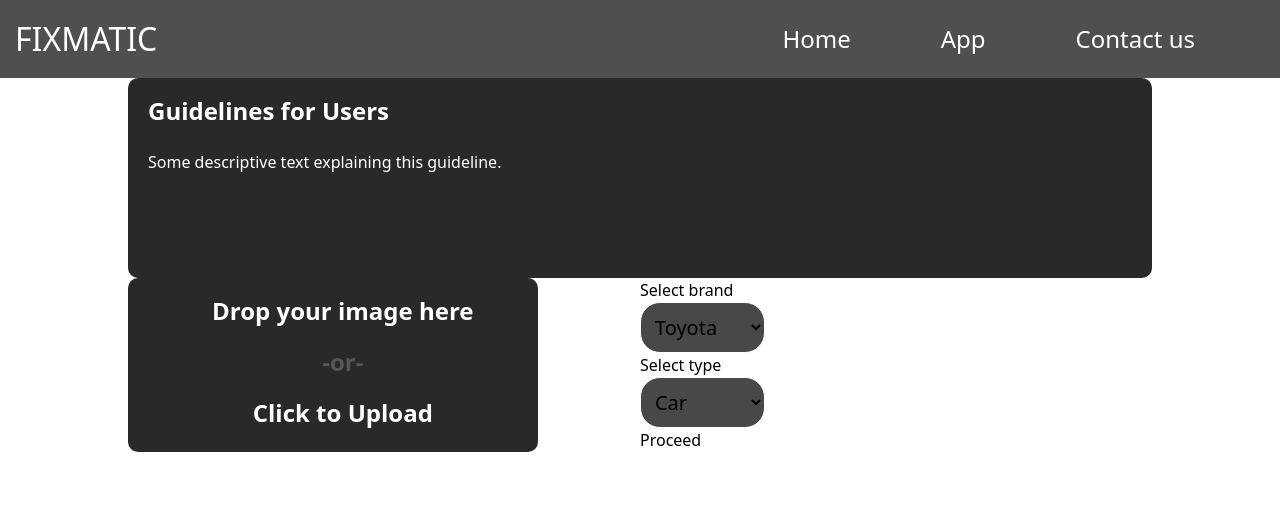
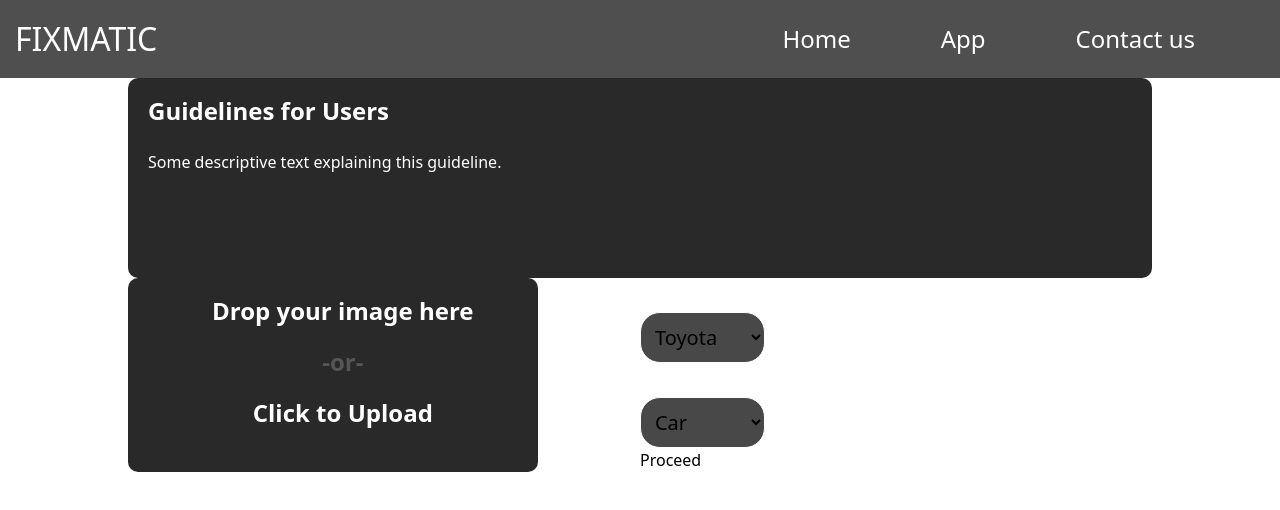
Before and after one commit to KaveeshaChan/SDGP-SE-37, a React (Vite) app in the folder SDGP-37/: page /app in a window 1280 px wide. Shown: the top 510 px of the page. Built offline with nearby package versions, Linux system fonts and the light colour scheme.

Commit message:
Update
Update

```diff
--- a/SDGP-37/src/pages/appPage.css
+++ b/SDGP-37/src/pages/appPage.css
@@ -1,4 +1,7 @@
-
+.brand-type-selector h2 {
+  margin-bottom: 10px;
+  color: #ffffff;
+}
 .section{
   display: flex;
   width: 80%;
```
